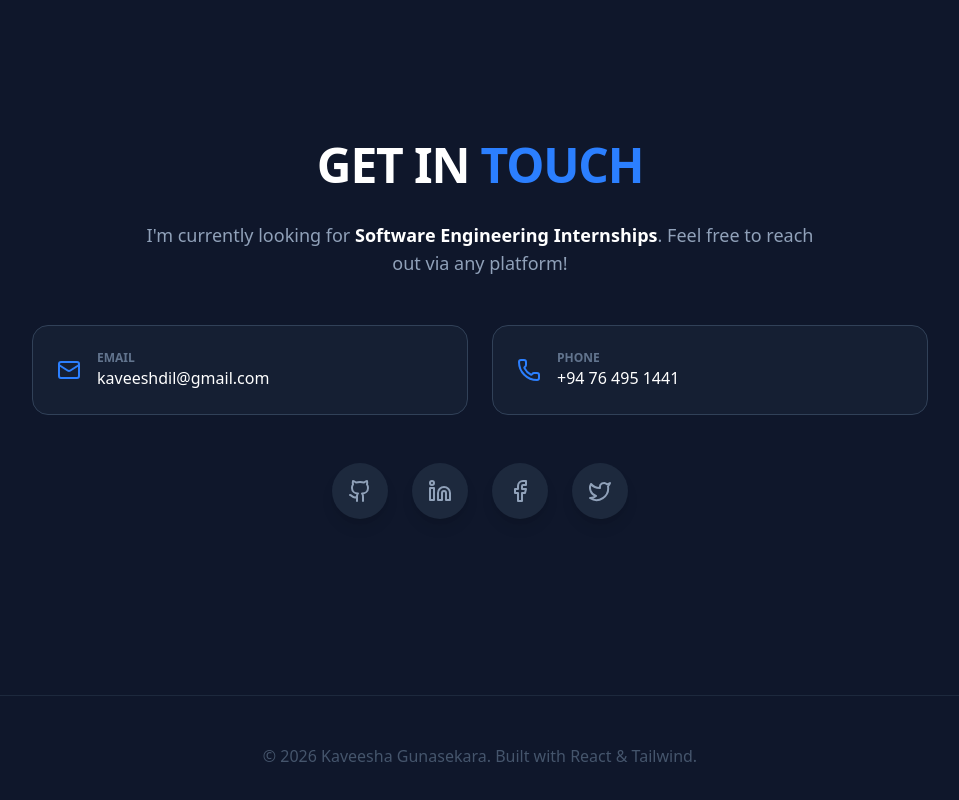
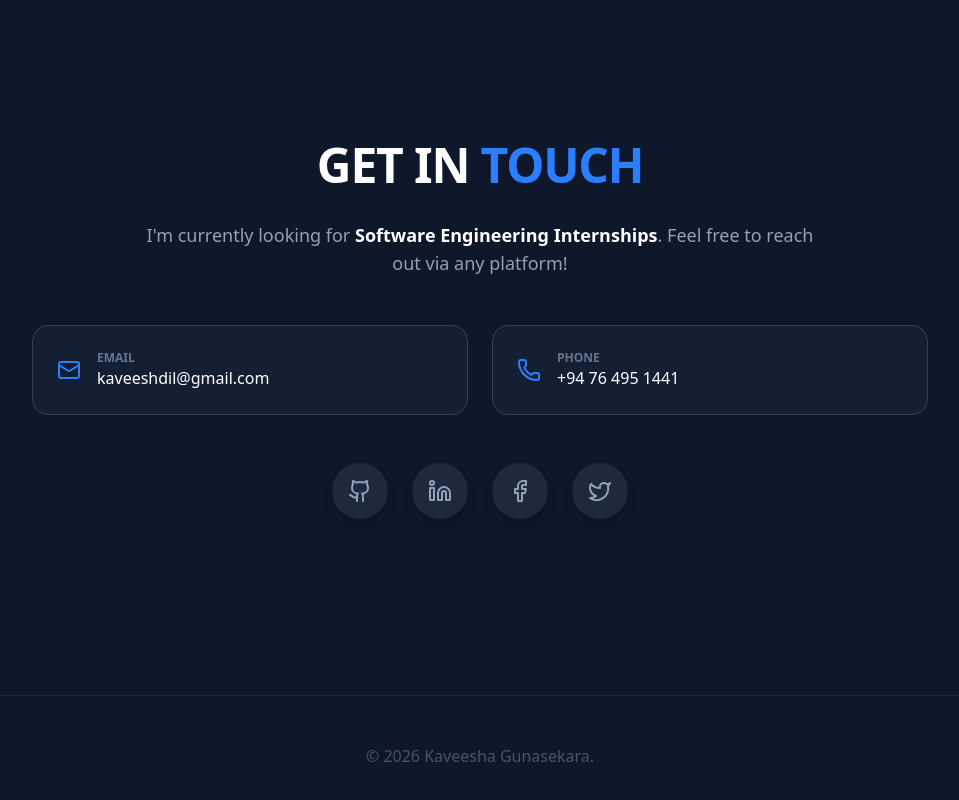
Before and after one commit to Kaveeshdil/my-portfolio, a React (Vite) app: page / in a window 1280 px wide. Shown: the part 3046-3846 px from the top of the page, without its empty margins (160-1119 px from the left). Built offline with nearby package versions, Linux system fonts and the light colour scheme.

Commit message:
chnage the footer text

```diff
--- a/src/App.jsx
+++ b/src/App.jsx
@@ -23,7 +23,7 @@ function App() {
       </main>
 
       <footer className="py-12 text-center text-slate-600 border-t border-slate-800 mt-20">
-        <p>© 2026 Kaveesha Gunasekara. Built with React & Tailwind.</p>
+        <p>© 2026 Kaveesha Gunasekara. </p>
       </footer>
     </div>
   );
```
